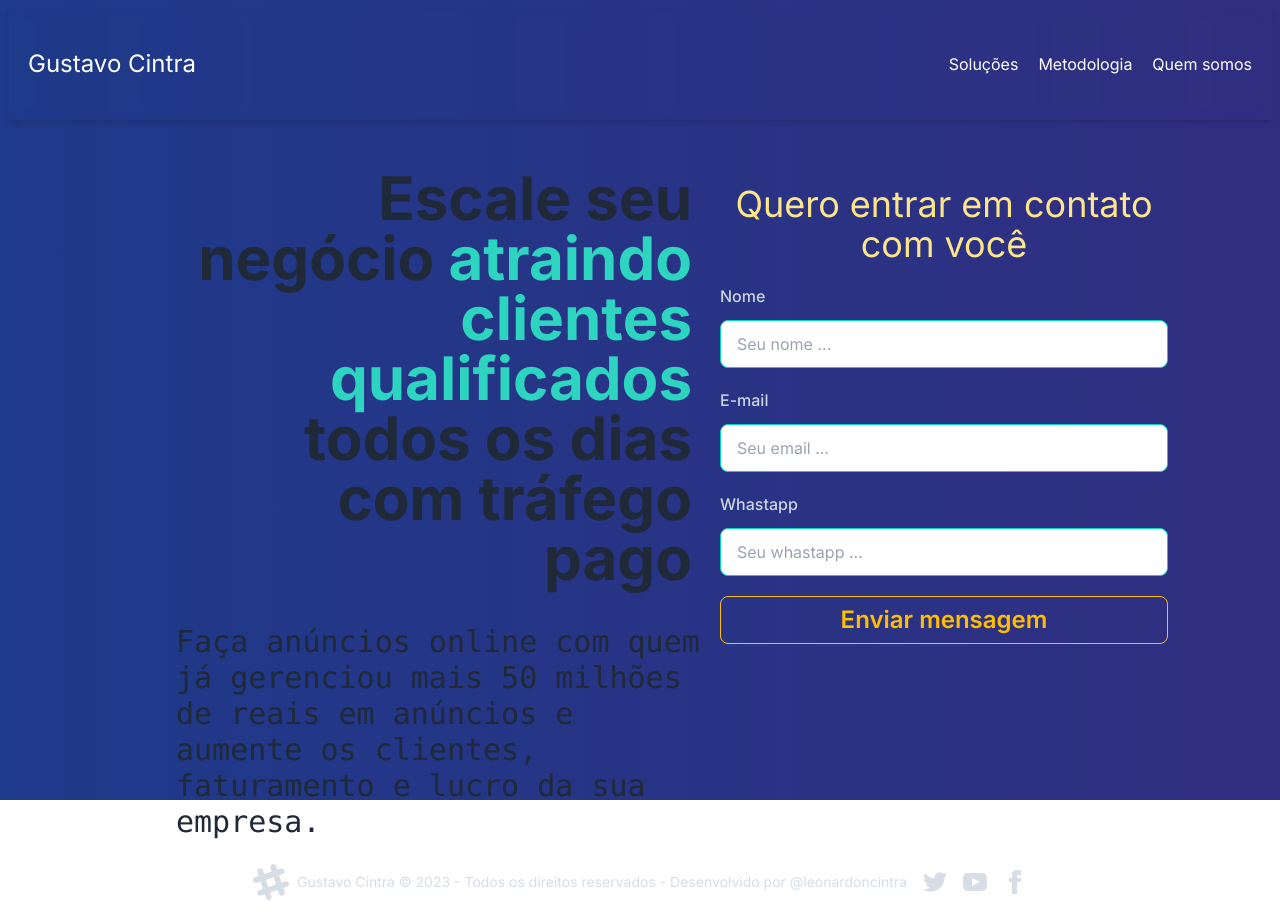
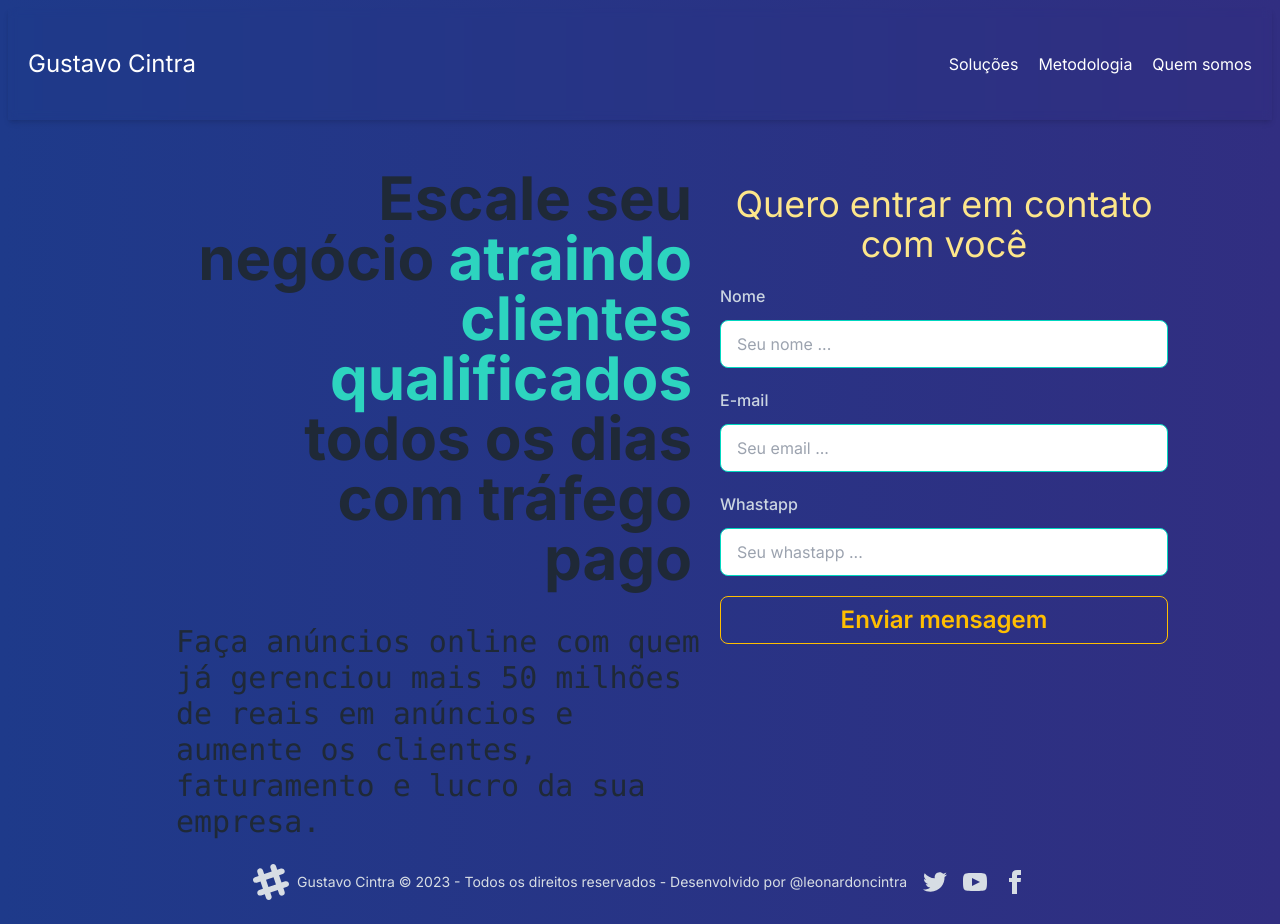
Before and after one commit to leonardocintra/landingpage, a Next.js app: page / in a window 1280 px wide. Built offline with nearby package versions, Linux system fonts and the light colour scheme.

Commit message:
🐞 fix: h-scren min

```diff
--- a/src/app/page.tsx
+++ b/src/app/page.tsx
@@ -11,7 +11,7 @@ import Footer from "./components/Footer";
 
 export default function Home() {
   return (
-    <main className="h-screen p-2 bg-gradient-to-r from-blue-900 to-indigo-900">
+    <main className="min-h-screen p-2 bg-gradient-to-r from-blue-900 to-indigo-900">
       <NavHeader />
 
       <div className="flex flex-col sm:flex-row p-2 mt-10">
```
